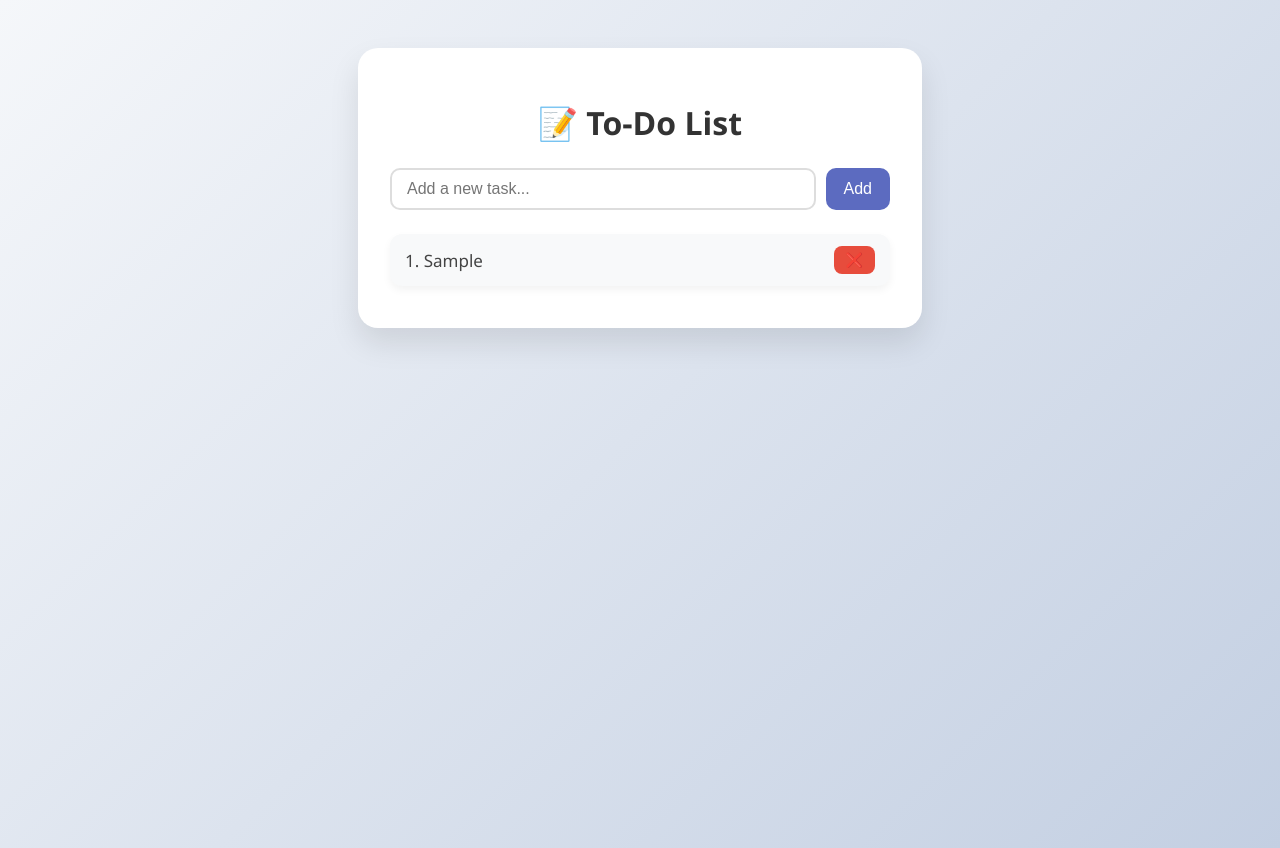
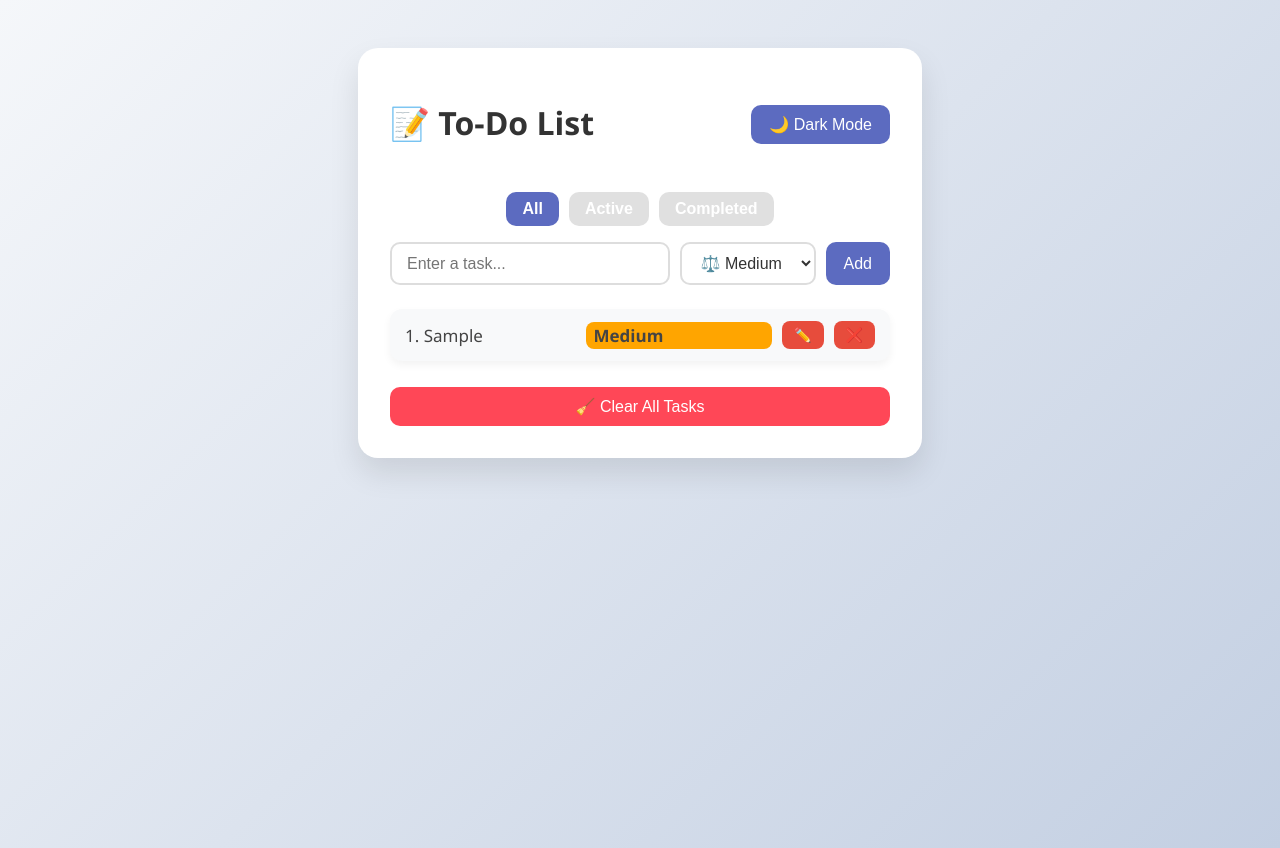
Before and after one commit to Haidermirza7072/Todo-list, a React (Create React App) app: page / in a window 1280 px wide. Both pictures are taken after typing "Sample" into the empty fields and a click on the button "Add". Built offline with nearby package versions, Linux system fonts and the light colour scheme.

Commit message:
Todo list

```diff
--- a/src/App.js
+++ b/src/App.js
@@ -4,22 +4,40 @@ import TodoList from "./components/TodoList";
 
 function App() {
   const [todos, setTodos] = useState([]);
+  const [darkMode, setDarkMode] = useState(false);
+  const [filter, setFilter] = useState("All");
 
-  // Load from localStorage on first load
+  // Load theme from localStorage
   useEffect(() => {
-    const savedTodos = JSON.parse(localStorage.getItem("todos"));
-    if (savedTodos) {
-      setTodos(savedTodos);
+    const savedTheme = localStorage.getItem("theme");
+    if (savedTheme === "dark") {
+      setDarkMode(true);
     }
   }, []);
 
-  // Save to localStorage whenever todos change
+  // Save theme to localStorage
+  useEffect(() => {
+    localStorage.setItem("theme", darkMode ? "dark" : "light");
+  }, [darkMode]);
+
+  // Load tasks from localStorage
+  useEffect(() => {
+    const savedTodos = JSON.parse(localStorage.getItem("todos"));
+    if (savedTodos) setTodos(savedTodos);
+  }, []);
+
+  // Save tasks to localStorage
   useEffect(() => {
     localStorage.setItem("todos", JSON.stringify(todos));
   }, [todos]);
 
-  const addTodo = (text) => {
-    const newTodo = { id: Date.now(), text, completed: false };
+  const addTodo = (text, priority) => {
+    const newTodo = {
+      id: Date.now(),
+      text,
+      completed: false,
+      priority,
+    };
     setTodos([...todos, newTodo]);
   };
 
@@ -35,15 +53,56 @@ function App() {
     );
   };
 
+  const clearAllTodos = () => {
+    const confirmClear = window.confirm("Are you sure you want to clear all tasks?");
+    if (confirmClear) {
+      setTodos([]);
+    }
+  };
+
+  const updateTodo = (id, newText) => {
+    setTodos(
+      todos.map((todo) =>
+        todo.id === id ? { ...todo, text: newText } : todo
+      )
+    );
+  };
+
+  // Filter logic
+  const filteredTodos = todos.filter((todo) => {
+    if (filter === "Active") return !todo.completed;
+    if (filter === "Completed") return todo.completed;
+    return true;
+  });
+
   return (
-    <div className="app">
-      <h1>📝 To-Do List</h1>
+    <div className={`app ${darkMode ? "dark" : ""}`}>
+      <div className="top-bar">
+        <h1>📝 To-Do List</h1>
+        <button onClick={() => setDarkMode(!darkMode)}>
+          {darkMode ? "☀️ Light Mode" : "🌙 Dark Mode"}
+        </button>
+      </div>
+
+      {/* Filter Buttons */}
+      <div className="filter-buttons">
+        <button onClick={() => setFilter("All")} className={filter === "All" ? "active" : ""}>All</button>
+        <button onClick={() => setFilter("Active")} className={filter === "Active" ? "active" : ""}>Active</button>
+        <button onClick={() => setFilter("Completed")} className={filter === "Completed" ? "active" : ""}>Completed</button>
+      </div>
+
       <TodoForm addTodo={addTodo} />
       <TodoList
-        todos={todos}
+        todos={filteredTodos}
         deleteTodo={deleteTodo}
         toggleTodo={toggleTodo}
+        updateTodo={updateTodo}
       />
+      {todos.length > 0 && (
+        <button className="clear-button" onClick={clearAllTodos}>
+          🧹 Clear All Tasks
+        </button>
+      )}
     </div>
   );
 }
--- a/src/components/TodoForm.jsx
+++ b/src/components/TodoForm.jsx
@@ -2,23 +2,33 @@ import React, { useState } from "react";
 
 function TodoForm({ addTodo }) {
   const [text, setText] = useState("");
+  const [priority, setPriority] = useState("Medium");
 
   const handleSubmit = (e) => {
     e.preventDefault();
-    if (text.trim()) {
-      addTodo(text);
-      setText("");
-    }
+    if (!text.trim()) return;
+
+    addTodo(text, priority);
+    setText("");
+    setPriority("Medium");
   };
 
   return (
     <form onSubmit={handleSubmit}>
       <input
         type="text"
-        placeholder="Add a new task..."
+        placeholder="Enter a task..."
         value={text}
         onChange={(e) => setText(e.target.value)}
       />
+      <select
+        value={priority}
+        onChange={(e) => setPriority(e.target.value)}
+      >
+        <option value="High">🔥 High</option>
+        <option value="Medium">⚖️ Medium</option>
+        <option value="Low">🌱 Low</option>
+      </select>
       <button type="submit">Add</button>
     </form>
   );
--- a/src/components/TodoItem.jsx
+++ b/src/components/TodoItem.jsx
@@ -1,12 +1,49 @@
-import React from "react";
+import React, { useState } from "react";
 
-function TodoItem({ todo, deleteTodo, toggleTodo, index }) {
+function TodoItem({ todo, deleteTodo, toggleTodo, index, updateTodo }) {
+  const [isEditing, setIsEditing] = useState(false);
+  const [editedText, setEditedText] = useState(todo.text);
+
+  const handleEdit = () => {
+    if (isEditing && editedText.trim()) {
+      updateTodo(todo.id, editedText.trim());
+    }
+    setIsEditing(!isEditing);
+  };
+
+  const getPriorityColor = () => {
+    switch (todo.priority) {
+      case "High": return "red";
+      case "Medium": return "orange";
+      case "Low": return "green";
+      default: return "#888";
+    }
+  };
+
   return (
     <div className={`todo-item ${todo.completed ? "completed" : ""}`}>
-      <span onClick={() => toggleTodo(todo.id)}>
-        {index + 1}. {todo.text}
-      </span>
-      <button onClick={() => deleteTodo(todo.id)}>❌</button>
+      {isEditing ? (
+        <input
+          type="text"
+          value={editedText}
+          onChange={(e) => setEditedText(e.target.value)}
+          autoFocus
+        />
+      ) : (
+        <span onClick={() => toggleTodo(todo.id)}>
+          {index + 1}. {todo.text}
+        </span>
+      )}
+      {!isEditing && (
+        <span
+          className="priority"
+          style={{ backgroundColor: getPriorityColor() }}
+        >
+          {todo.priority}
+        </span>
+      )}
+      <button onClick={handleEdit}>{isEditing ? "✅" : "✏️"}</button>
+      {!isEditing && <button onClick={() => deleteTodo(todo.id)}>❌</button>}
     </div>
   );
 }
--- a/src/components/TodoList.jsx
+++ b/src/components/TodoList.jsx
@@ -1,19 +1,19 @@
 import React from "react";
 import TodoItem from "./TodoItem";
 
-function TodoList({ todos, deleteTodo, toggleTodo }) {
+function TodoList({ todos, deleteTodo, toggleTodo, updateTodo }) {
   return (
     <div>
       {todos.map((todo, index) => (
         <TodoItem
           key={todo.id}
+          todo={todo}
           index={index}
-                    todo={todo}
           deleteTodo={deleteTodo}
           toggleTodo={toggleTodo}
+          updateTodo={updateTodo}
         />
       ))}
-
     </div>
   );
 }
--- a/src/index.css
+++ b/src/index.css
@@ -122,3 +122,151 @@ button:hover {
     font-size: 15px;
   }
 }
+
+
+/* === THEME === */
+
+body {
+  transition: background 0.4s ease;
+}
+
+/* Light mode (default) */
+.app {
+  background: #ffffff;
+  color: #333;
+}
+
+/* Dark mode */
+.app.dark {
+  background: #1e1e2f;
+  color: #f0f0f0;
+
+}
+
+.app.dark h1 {
+  color: #ffffff;
+}
+
+
+/* Add dark styles for input, buttons, and items */
+.app.dark input[type="text"] {
+  background-color: #2e2e3e;
+  color: #f0f0f0;
+  border: 1px solid #555;
+}
+
+.app.dark button {
+  background-color: #3f51b5;
+}
+
+.app.dark .todo-item {
+  background-color: #2e2e3e;
+  box-shadow: 0 2px 6px rgba(255, 255, 255, 0.05);
+}
+
+/* .app.dark .todo-item.completed span {
+  color: #aaa;
+} */
+.app.dark .todo-item span {
+  color: #ffffff;
+}
+
+
+/* Add space between title and button */
+.top-bar {
+  display: flex;
+  justify-content: space-between;
+  align-items: center;
+  margin-bottom: 1.5rem;
+}
+
+
+.clear-button {
+  margin-top: 1rem;
+  padding: 10px 18px;
+  background-color: #ff4757;
+  color: white;
+  border: none;
+  border-radius: 10px;
+  font-size: 16px;
+  cursor: pointer;
+  width: 100%;
+  transition: background 0.3s ease;
+}
+
+.clear-button:hover {
+  background-color: #e84118;
+}
+
+.app.dark .clear-button {
+  background-color: #e84118;
+  color: white;
+}
+.priority {
+  color: white;
+  font-size: 12px;
+  padding: 2px 8px;
+  border-radius: 8px;
+  margin-left: 10px;
+  font-weight: bold;
+}
+/* Priority Dropdown (Form Select) */
+form select {
+  padding: 10px 15px;
+  border: 2px solid #ddd;
+  border-radius: 10px;
+  font-size: 16px;
+  background-color: #ffffff;
+  color: #333;
+  outline: none;
+  transition: border-color 0.3s ease, box-shadow 0.3s ease;
+}
+
+form select:focus {
+  border-color: #5c6bc0;
+  box-shadow: 0 0 5px rgba(92, 107, 192, 0.5);
+}
+
+.app.dark form select {
+  background-color: #2e2e3e;
+  color: #f0f0f0;
+  border: 1px solid #555;
+}
+.filter-buttons {
+  display: flex;
+  justify-content: center;
+  gap: 10px;
+  margin-bottom: 1rem;
+}
+
+.filter-buttons button {
+  padding: 8px 16px;
+  background-color: #e0e0e0;
+  border: none;
+  border-radius: 10px;
+  font-weight: bold;
+  cursor: pointer;
+  transition: background 0.3s ease;
+}
+
+.filter-buttons button:hover {
+  background-color: #c5cae9;
+}
+
+.filter-buttons .active {
+  background-color: #5c6bc0;
+  color: white;
+}
+
+.app.dark .filter-buttons button {
+  background-color: #333;
+  color: #f0f0f0;
+}
+
+.app.dark .filter-buttons button:hover {
+  background-color: #444;
+}
+
+.app.dark .filter-buttons .active {
+  background-color: #3f51b5;
+}
```
Also changed, not shown: 1 other file (tests, documents, lock files or other folders). Lines whose indentation alone changed are shown as unchanged.
